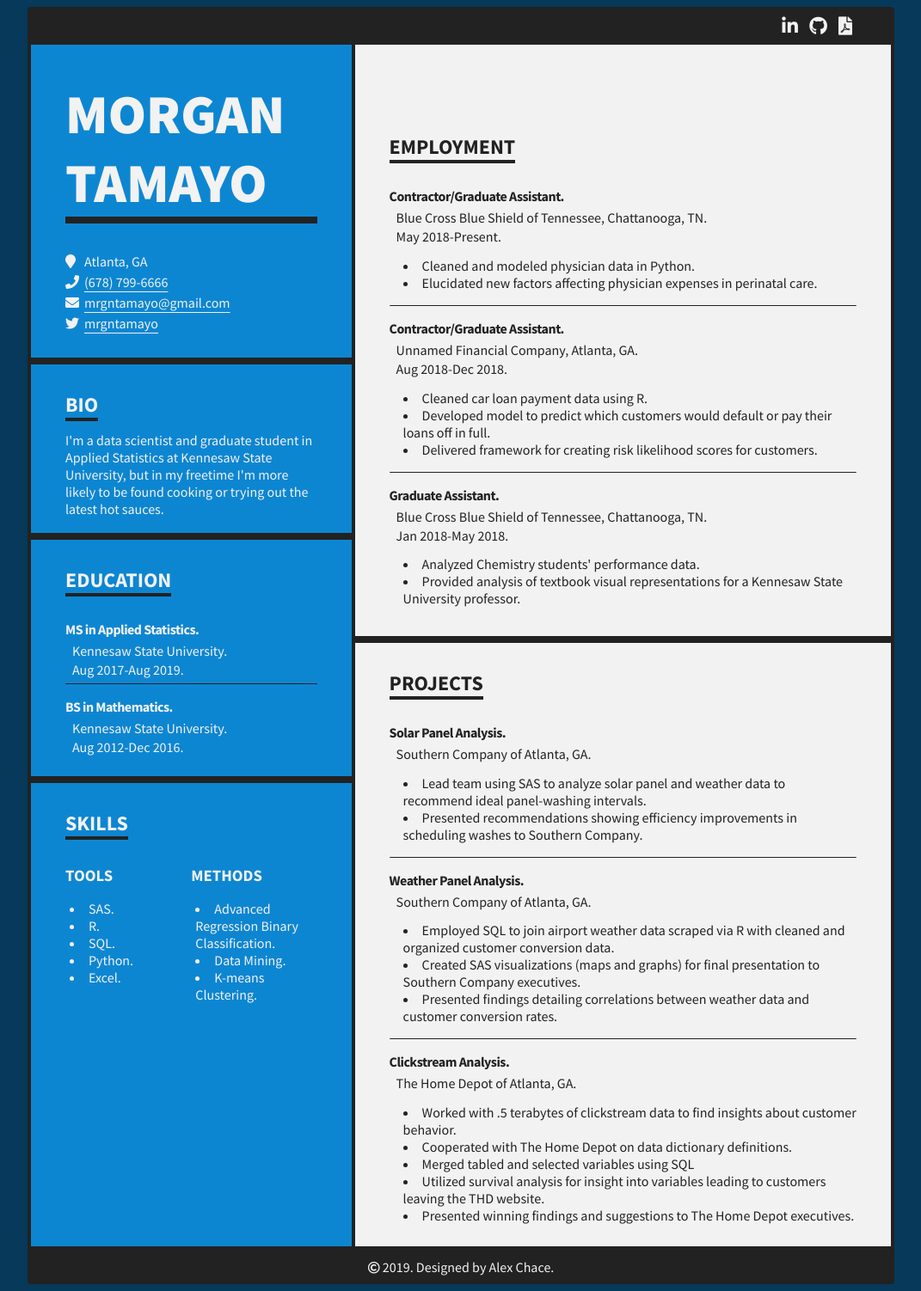
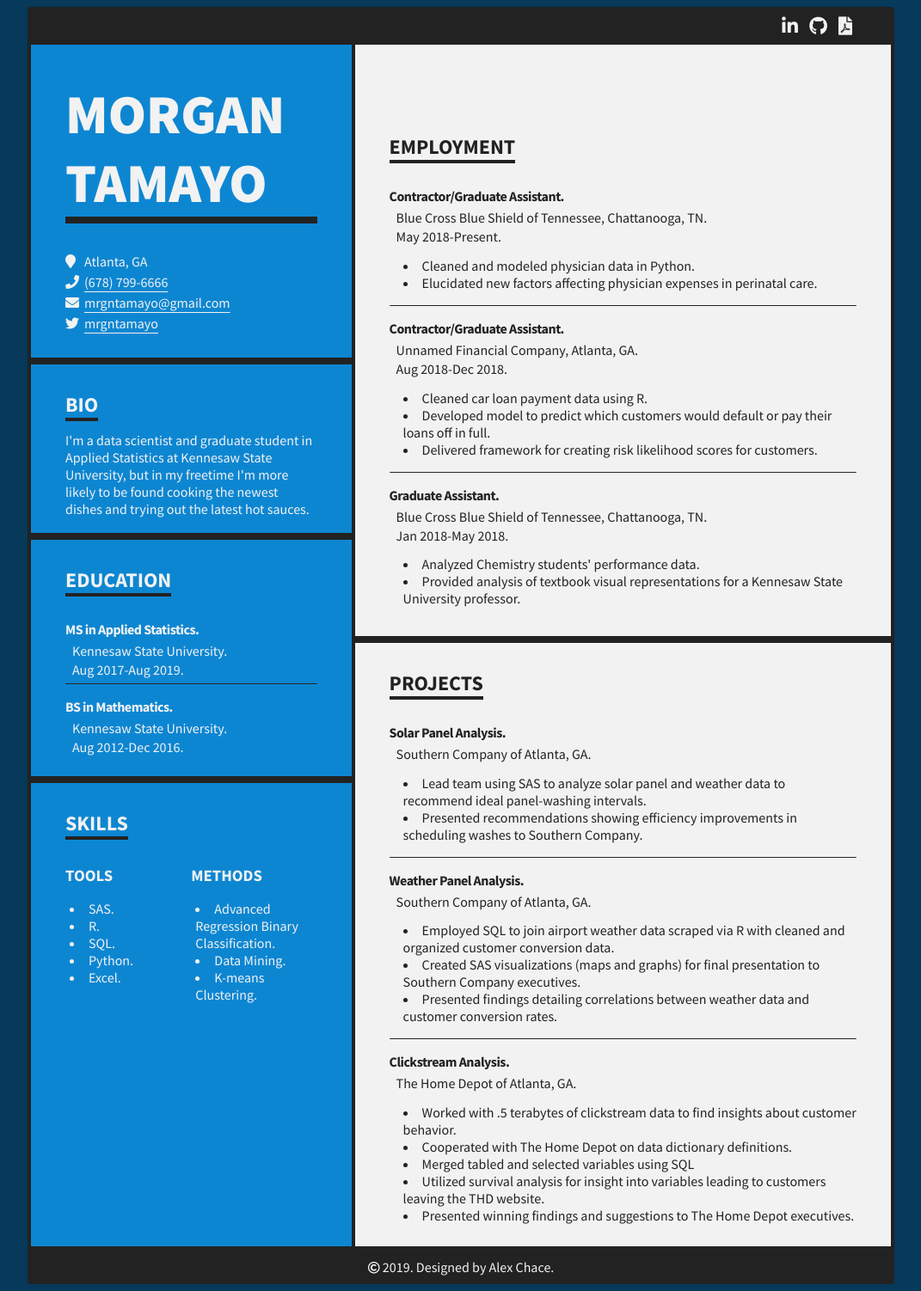
Before and after one commit to mrgntamayo/mrgntamayo.github.io, a Jekyll site: the page built from index.md, in a window 1280 px wide. Shown: the whole page at 86% size, without its empty margins (104-1175 px from the left). Built offline with Jekyll 4.4.1, drawn with Linux system fonts in a browser that asks for light colours; nearby versions of some CDN libraries.

Commit message:
updated bio

```diff
--- a/_data/cv.yaml
+++ b/_data/cv.yaml
@@ -6,7 +6,7 @@ twitter: mrgntamayo
 github: placeholder
 linkedin: morgan-tamayo
 bio: >-
-    I'm a data scientist and graduate student in Applied Statistics at Kennesaw State University, but in my freetime I'm more likely to be found cooking or trying out the latest hot sauces.
+    I'm a data scientist and graduate student in Applied Statistics at Kennesaw State University, but in my freetime I'm more likely to be found cooking the newest dishes and trying out the latest hot sauces.
 
 skills:
   tools:
```
